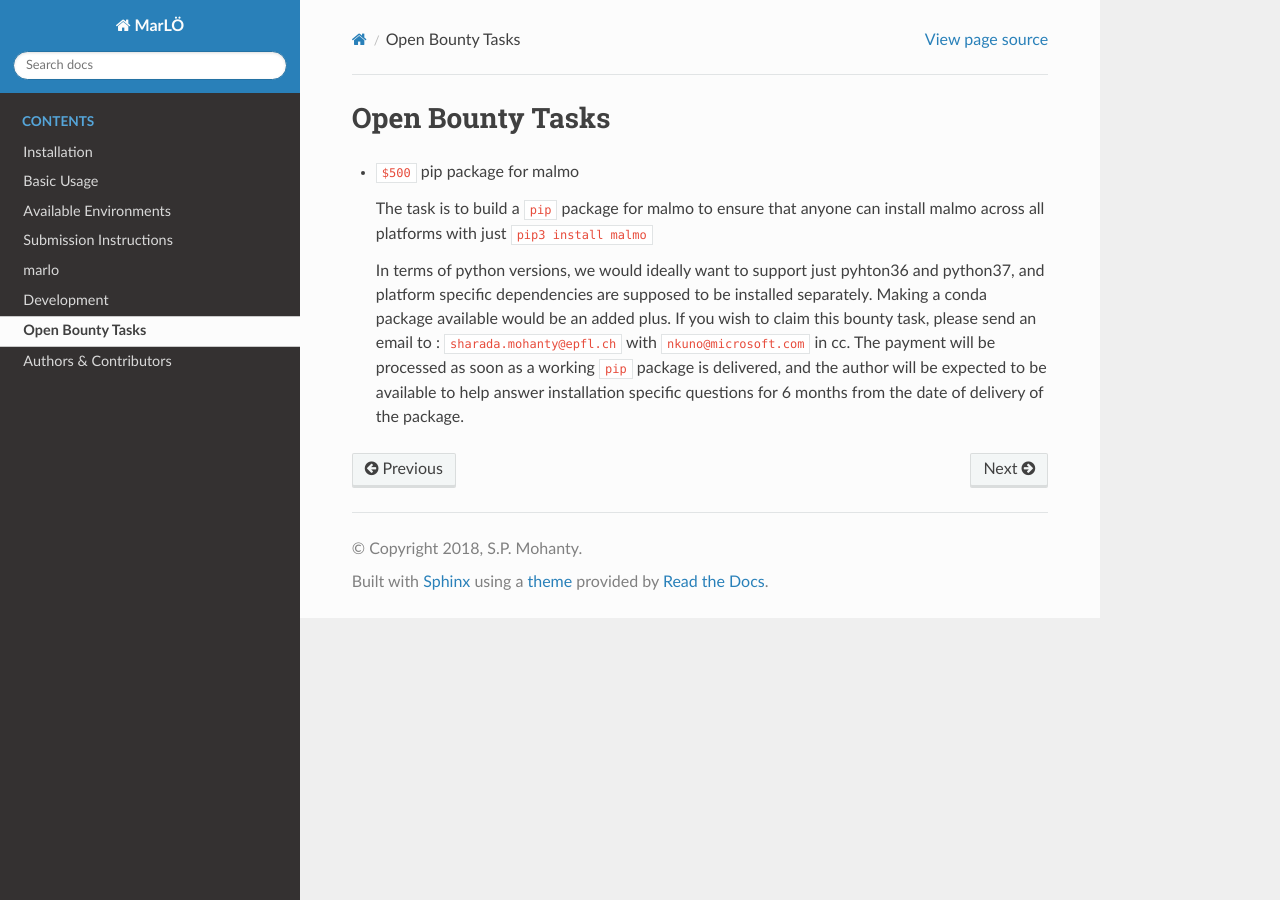
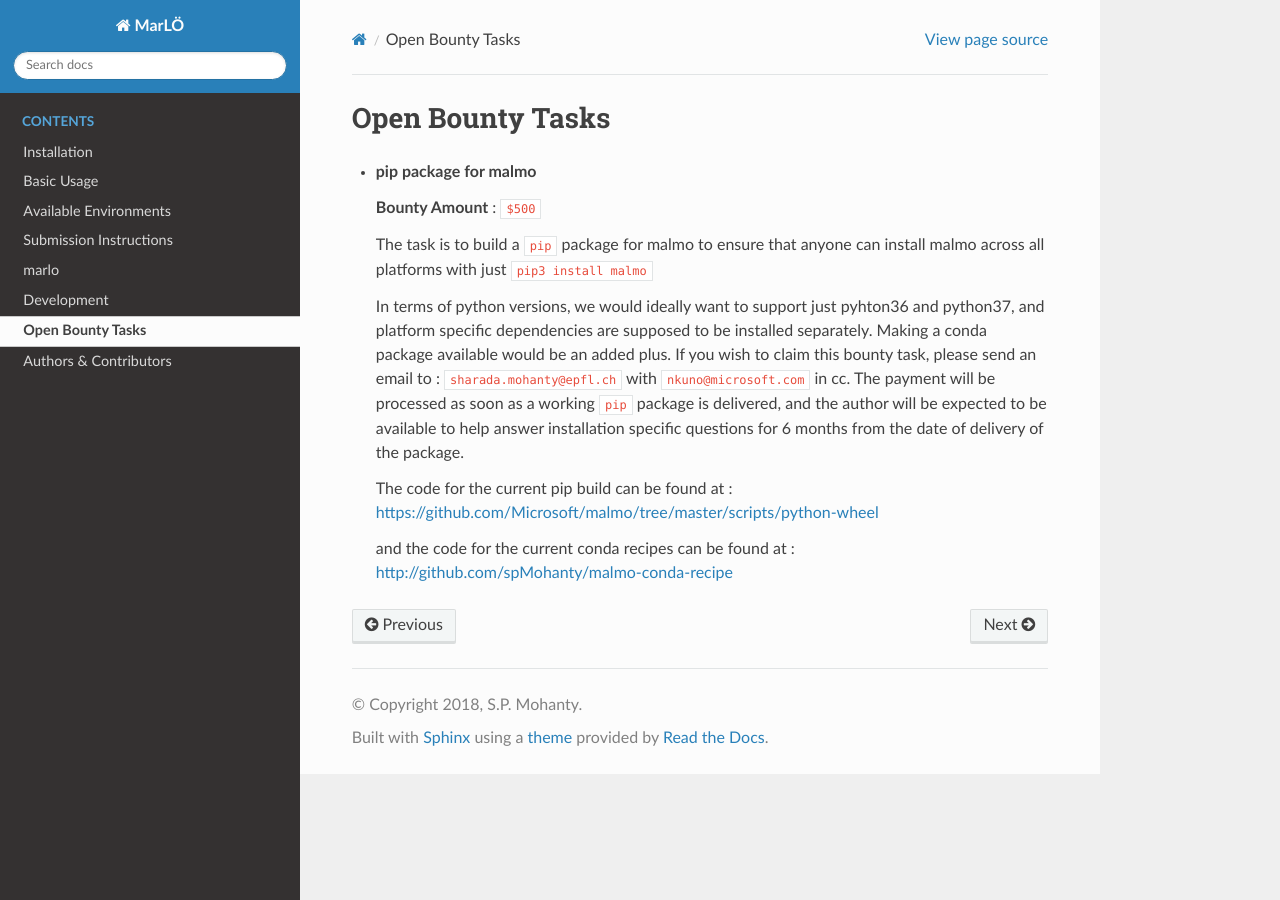
Before and after one commit to crowdAI/marLo, a Sphinx documentation site: the page built from source/open_bounty.rst, in a window 1280 px wide. Built offline with Sphinx 7.4.7 and the Read the Docs theme 2.0.0, drawn with Linux system fonts in a browser that asks for light colours.

Commit message:
Add links to current build scripts

```diff
--- a/source/open_bounty.rst
+++ b/source/open_bounty.rst
@@ -1,6 +1,8 @@
 Open Bounty Tasks
 ==================
-- ``$500`` pip package for malmo
+- **pip package for malmo**
+
+  **Bounty Amount** : ``$500``
 
 
   The task is to build a ``pip`` package for malmo to ensure that anyone can install malmo across all platforms with just
@@ -10,3 +12,7 @@ Open Bounty Tasks
   Making a conda package available would be an added plus.
   If you wish to claim this bounty task, please send an email to : ``sharada.mohanty@epfl.ch`` with ``nkuno@microsoft.com`` in cc.
   The payment will be processed as soon as a working ``pip`` package is delivered,  and the author will be expected to be available to help answer installation specific questions for 6 months from the date of delivery of the package.
+
+  The code for the current pip build can be found at : https://github.com/Microsoft/malmo/tree/master/scripts/python-wheel
+
+  and the code for the current conda recipes can be found at : http://github.com/spMohanty/malmo-conda-recipe
```
